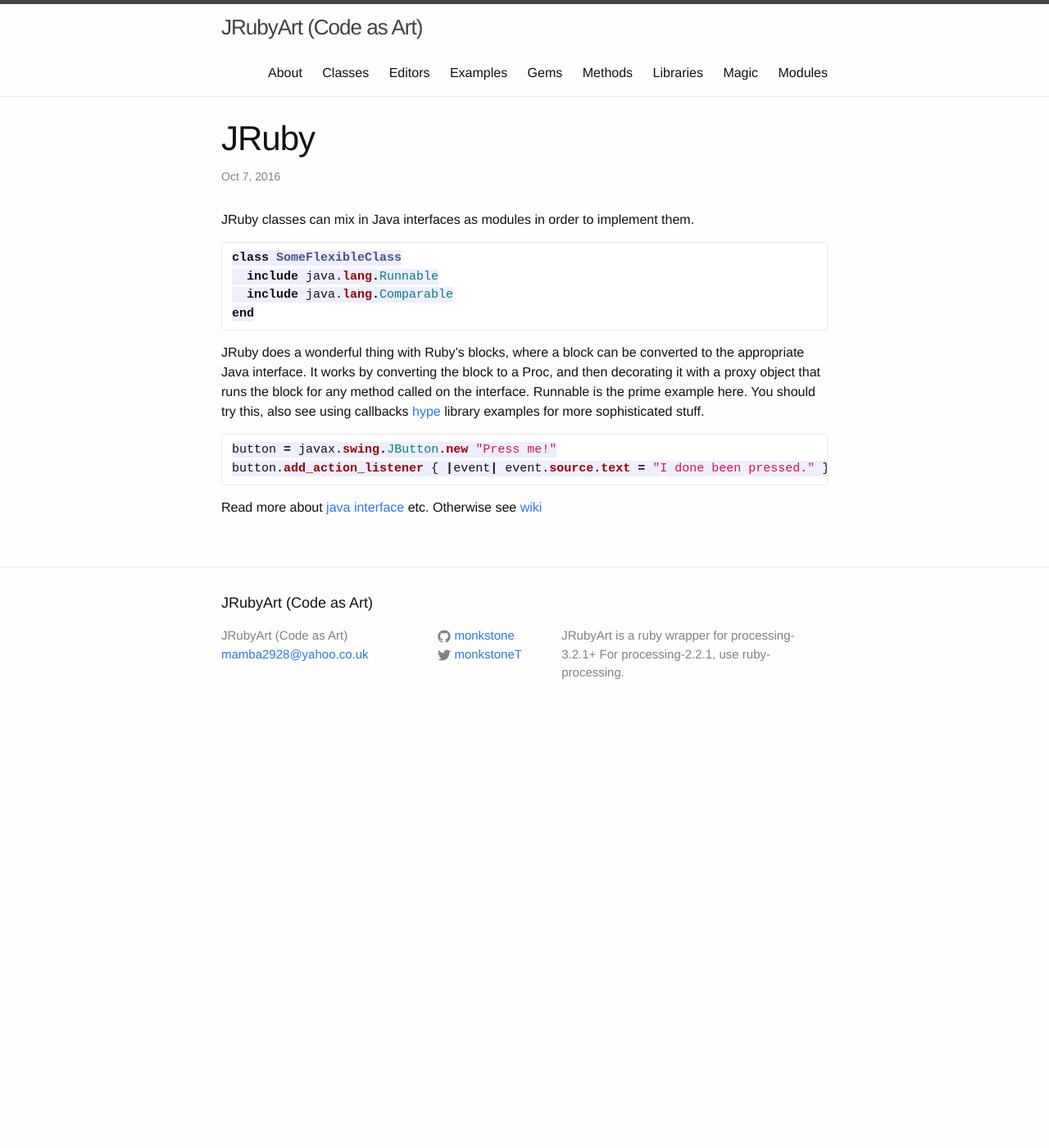
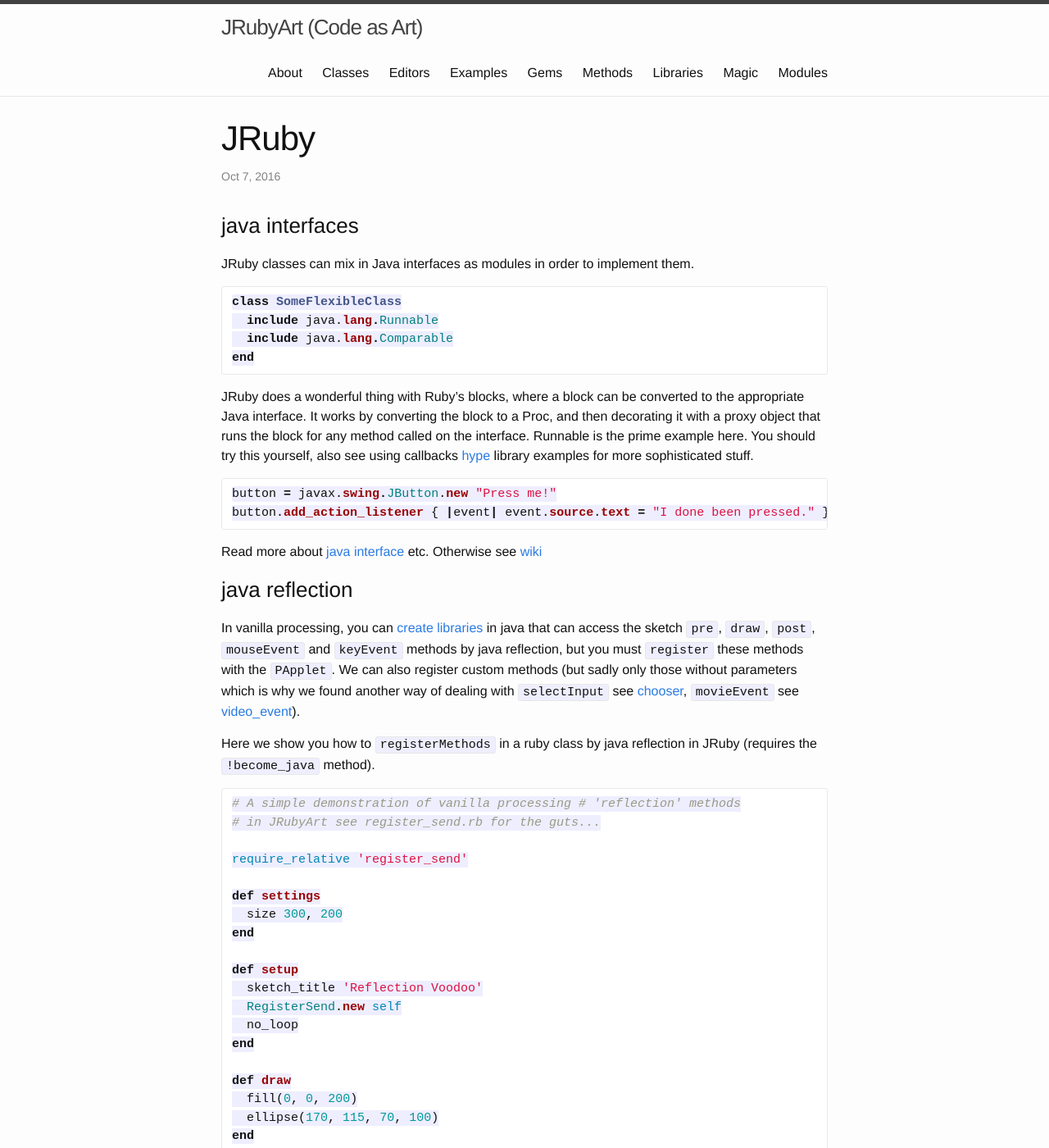
Before and after one commit to ruby-processing/JRubyArt, a Jekyll site: the page built from _magic/jruby.md, in a window 1280 px wide and 1400 px high. Shown: the whole window at 82% size. Built offline with Jekyll 4.4.1, drawn with Linux system fonts in a browser that asks for light colours; some of the changed text lies outside the part shown.

Commit message:
even more spells

````diff
--- a/_magic/jruby.md
+++ b/_magic/jruby.md
@@ -3,6 +3,7 @@
 title:  "JRuby"
 keywords: ruby, java, jruby
 ---
+### java interfaces ###
 JRuby classes can mix in Java interfaces as modules in order to implement them.
 ```ruby
 class SomeFlexibleClass
@@ -11,7 +12,7 @@
 end
 ```
 
-JRuby does a wonderful thing with Ruby’s blocks, where a block can be converted to the appropriate Java interface. It works by converting the block to a Proc, and then decorating it with a proxy object that runs the block for any method called on the interface. Runnable is the prime example here. You should try this, also see using callbacks [hype][hype] library examples for more sophisticated stuff.
+JRuby does a wonderful thing with Ruby’s blocks, where a block can be converted to the appropriate Java interface. It works by converting the block to a Proc, and then decorating it with a proxy object that runs the block for any method called on the interface. Runnable is the prime example here. You should try this yourself, also see using callbacks [hype][hype] library examples for more sophisticated stuff.
 
 ```ruby
 button = javax.swing.JButton.new "Press me!"
@@ -19,6 +20,73 @@
 ```
 Read more about [java interface][wip] etc. Otherwise see [wiki][wiki]
 
+### java reflection ###
+
+In vanilla processing, you can [create libraries][library] in java that can access the sketch `pre`, `draw`, `post`, `mouseEvent` and `keyEvent` methods by java reflection, but you must `register` these methods with the `PApplet`. We can also register custom methods (but sadly only those without parameters which is why we found another way of dealing with `selectInput` see [chooser][chooser], `movieEvent` see [video_event][video_event]).
+
+Here we show you how to `registerMethods` in a ruby class by java reflection in JRuby (requires the `!become_java` method).
+
+```ruby
+# A simple demonstration of vanilla processing # 'reflection' methods
+# in JRubyArt see register_send.rb for the guts...
+
+require_relative 'register_send'
+
+def settings
+  size 300, 200
+end
+
+def setup
+  sketch_title 'Reflection Voodoo'
+  RegisterSend.new self
+  no_loop
+end
+
+def draw
+  fill(0, 0, 200)
+  ellipse(170, 115, 70, 100)
+end
+```
+
+Here is the class that does the reflection (it needs to become java so that self gets recognized as a java object)
+
+```ruby
+require 'jruby/core_ext' # required to allow become_java!
+
+# This class demonstrates how to use 'reflection' methods in ruby-processing
+# NB: the class must become a java object to get registered. This is an
+# advanced feature in vanilla processing, mainly used by libraries.
+class RegisterSend
+  attr_reader :parent
+
+  def initialize(parent)
+    @parent = parent
+    parent.java_send :registerMethod, [java.lang.String, java.lang.Object], :draw, self
+    parent.java_send :registerMethod, [java.lang.String, java.lang.Object], :pre, self
+  end
+
+  def pre
+    puts 'before draw'
+    parent.background(100)
+  end
+
+  def draw
+    puts 'at begin draw...'
+    parent.fill(200, 100)
+    parent.ellipse(150, 100, 200, 60)
+  end
+  # putting become_java! here works OK
+  become_java!
+end
+```
+
+![reflection voodoo]({{ site.github.url }}/assets/reflection_voodoo.png)
+
+__Note__ how the transparent ellipse is placed on top of the solid ellipse, so the reflection element must get drawn after the original sketch element.
+
+[library]:https://github.com/processing/processing/wiki/Library-Basics
 [wip]:http://kares.org/jruby-ji-doc/
 [wiki]:https://github.com/jruby/jruby/wiki/CallingJavaFromJRuby
 [hype]:{{ site.github.url }}/libraries/hype
+[chooser]:{{ site.github.url }}/libraries/chooser
+[video_event]:{{ site.github.url }}/libraries/video_event
````
Also changed, not shown: assets/reflection_voodoo.png (added).
